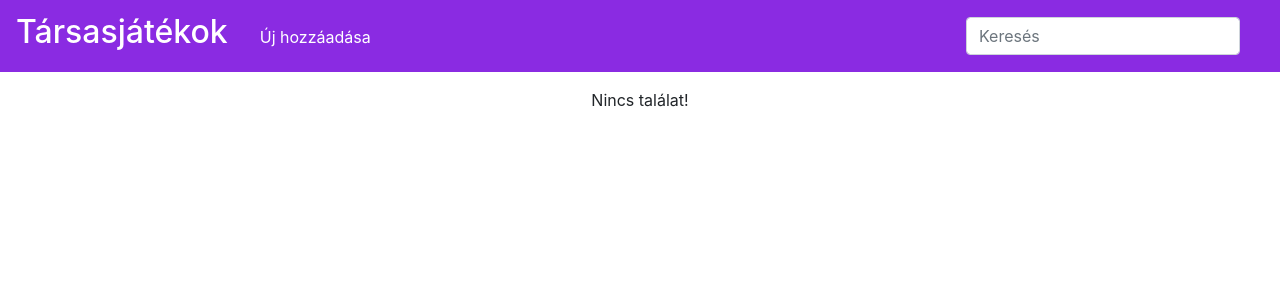
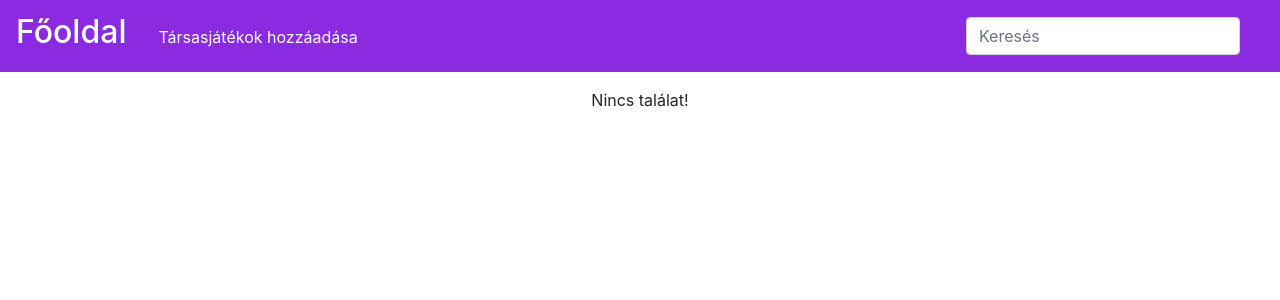
Before and after one commit to neaxro/TarsasWeboldal2.0, a PHP site: page / in a window 1280 px wide. Shown: the top 300 px of the page. Run offline with PHP 8.4, Linux system fonts and the light colour scheme; data that the repository does not hold is empty; some libraries are stand-ins or nearby versions.

Commit message:
Fejléc alakítás

```diff
--- a/index.php
+++ b/index.php
@@ -23,9 +23,9 @@
       <nav class="navbar d-flex-row justify-content-between">
 
         <div class="d-inline-flex align-items-baseline">
-          <a class="navbar-brand" href="index.php"><h2 style="color:white;">Társasjátékok</h2></a>
+          <a class="navbar-brand" href="index.php"><h2 style="color:white;">Főoldal</h2></a>
 
-          <a class="nav-link" href="./res/upload/upload.php" style="color:white;">Új hozzáadása</a>
+          <a class="nav-link" href="./res/upload/upload.php" style="color:white;">Társasjátékok hozzáadása</a>
         </div>
 
         <form class="form-inline my-2">
--- a/res/upload/upload.php
+++ b/res/upload/upload.php
@@ -17,9 +17,9 @@
         <main>
             <!-- Oldal fejléce -->
             <nav class="navbar navbar-expand-lg">
-              <a class="navbar-brand" href="upload.php"><h2>Társasjátékok hozzáadása</h2></a>
+              <a class="nav-link" href="../../index.php"><h2>Főoldal</h2><span class="sr-only"></span></a>
 
-              <a class="nav-link" href="../../index.php">Főoldal<span class="sr-only"></span></a>
+              <a class="navbar-brand" href="upload.php">Társasjátékok hozzáadása</a>
             </nav>
         </main>
 
```
